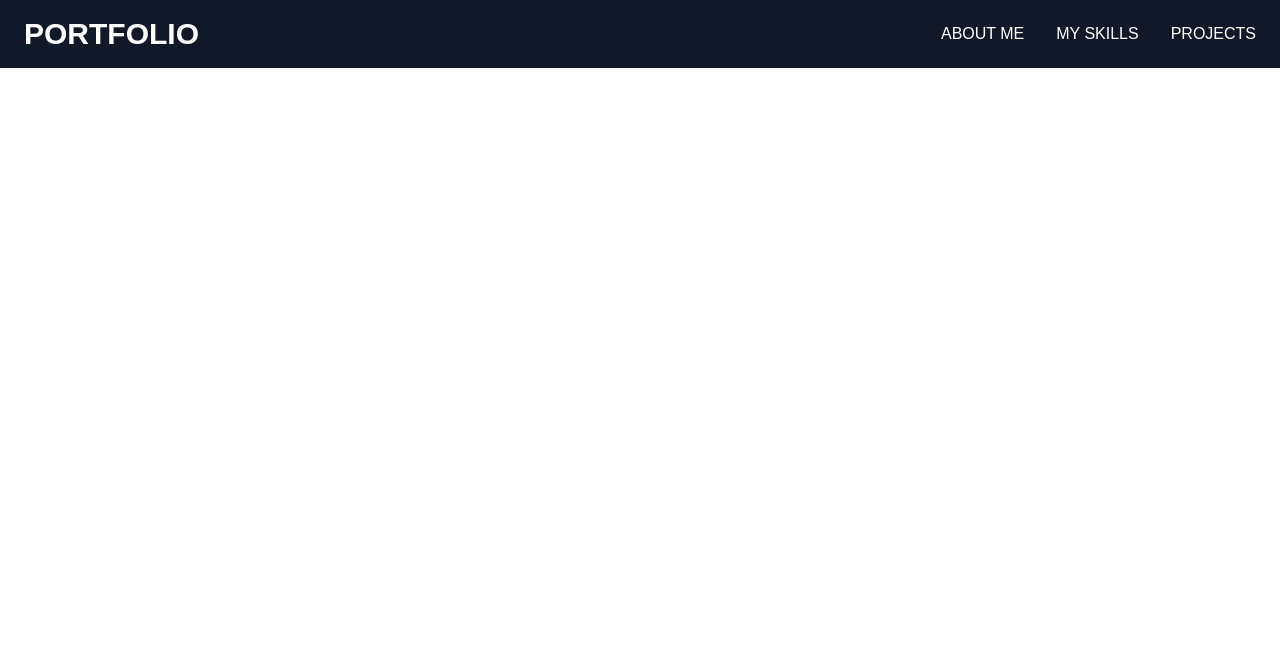
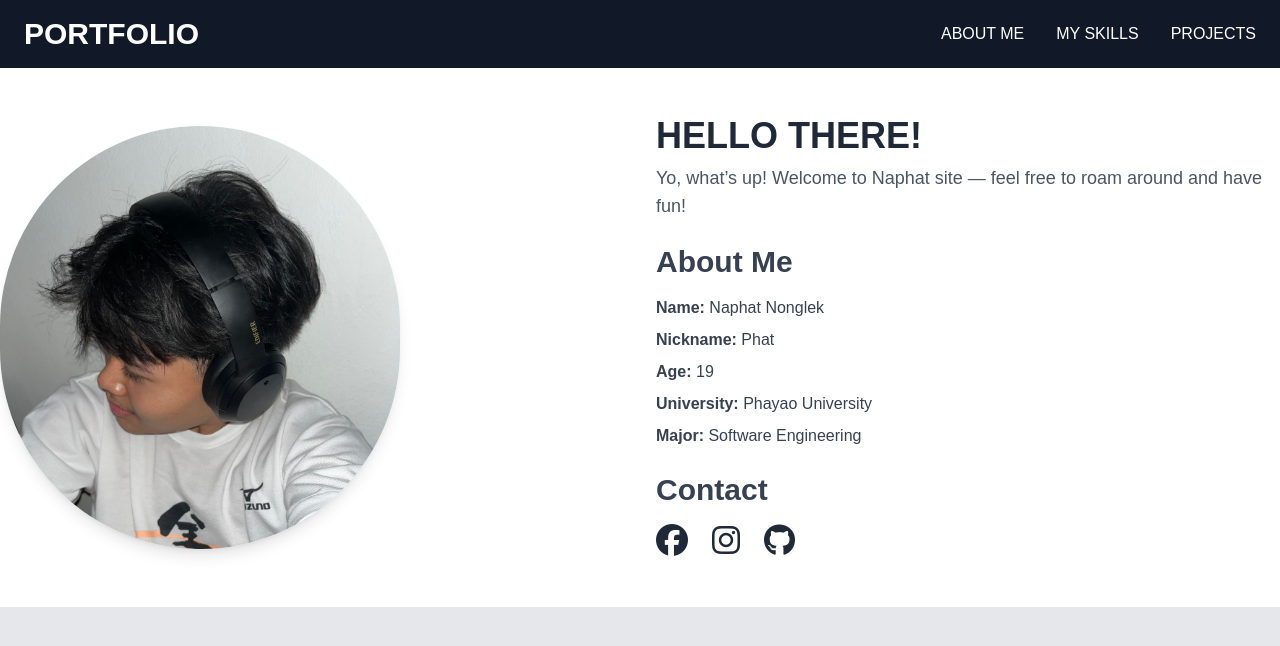
Before and after one commit to 66022578/portfolio-np, a Next.js app: page / in a window 1280 px wide. Shown: the top 646 px of the page. Built offline with nearby package versions, Linux system fonts and the light colour scheme.

Commit message:
About_ME

```diff
--- /dev/null
+++ b/app/app.tsx
@@ -0,0 +1,9 @@
+import { AppProps } from 'next/app';
+import '../styles/globals.css';
+import '@fortawesome/fontawesome-free/css/all.min.css';
+
+function MyApp({ Component, pageProps }: AppProps) {
+  return <Component {...pageProps} />;
+}
+
+export default MyApp;
--- a/app/components/Navbar.tsx
+++ b/app/components/Navbar.tsx
@@ -1,4 +1,3 @@
-// components/Navbar.js
 
 export default function Navbar() {
   return (
--- a/app/page.tsx
+++ b/app/page.tsx
@@ -1,10 +1,69 @@
-
 import Navbar from '../app/components/Navbar';
+import Image from 'next/image';
+import '@fortawesome/fontawesome-free/css/all.min.css';
 
 export default function Home() {
   return (
-    <header className="w-full bg-gray-900 text-white py-4">
+    <div className="min-h-screen bg-gray-200">
+      <header className="w-full bg-gray-900 text-white py-4">
         <Navbar />
-    </header>
+      </header>
+
+      {/* About Section */}
+      <section className="py-12 bg-white" id="about">
+        <div className="max-w-7xl mx-auto grid grid-cols-1 md:grid-cols-2 items-center gap-8  ">
+          <div className="flex-shrink-0 group">
+            <Image
+              src="/image/naphat.jpg"
+              alt="Description of Image"
+              width={400}
+              height={400}
+              className="rounded-full object-cover shadow-lg transition-all duration-500 ease-in-out group-hover:scale-105 group-hover:rotate-3"
+            />
+
+
+          </div>
+
+          <div className="transition-all duration-700 ease-in opacity-100 group-hover:opacity-100">
+            <h2 className="text-4xl font-bold text-gray-800">HELLO THERE!</h2>
+            <p className="mt-2 text-gray-600 text-lg">
+              Yo, what’s up! Welcome to Naphat site — feel free to roam around and have fun!
+            </p>
+
+            <h3 className="mt-6 text-3xl font-semibold text-gray-700">About Me</h3>
+            <ul className="mt-4 space-y-2 text-gray-700">
+              <li><strong>Name:</strong> Naphat Nonglek</li>
+              <li><strong>Nickname:</strong> Phat</li>
+              <li><strong>Age:</strong> 19</li>
+              <li><strong>University:</strong> Phayao University</li>
+              <li><strong>Major:</strong> Software Engineering</li>
+            </ul>
+
+            {/* Contact Section */}
+            <h3 className="mt-6 text-3xl font-semibold text-gray-700">Contact</h3>
+            <div className="mt-4 space-x-6">
+              <a
+                href="https://www.facebook.com/naphat.nonglek?locale=th_TH"
+                className="text-gray-800 hover:text-[#4267B2] transition-colors duration-300"
+              >
+                <i className="fab fa-facebook fa-2x"></i>
+              </a>
+              <a
+                href="https://www.instagram.com/pphat.np/"
+                className="text-gray-800 hover:text-[#E1306C] transition-colors duration-300"
+              >
+                <i className="fab fa-instagram fa-2x"></i>
+              </a>
+              <a
+                href="https://github.com/66022578"
+                className="text-gray-800 hover:text-gray-600 transition-colors duration-300"
+              >
+                <i className="fab fa-github fa-2x"></i>
+              </a>
+            </div>
+          </div>
+        </div>
+      </section>
+    </div>
   );
 }
```
Also changed, not shown: package.json (+8 -6 lines), 1 other file (tests, documents, lock files or other folders).
